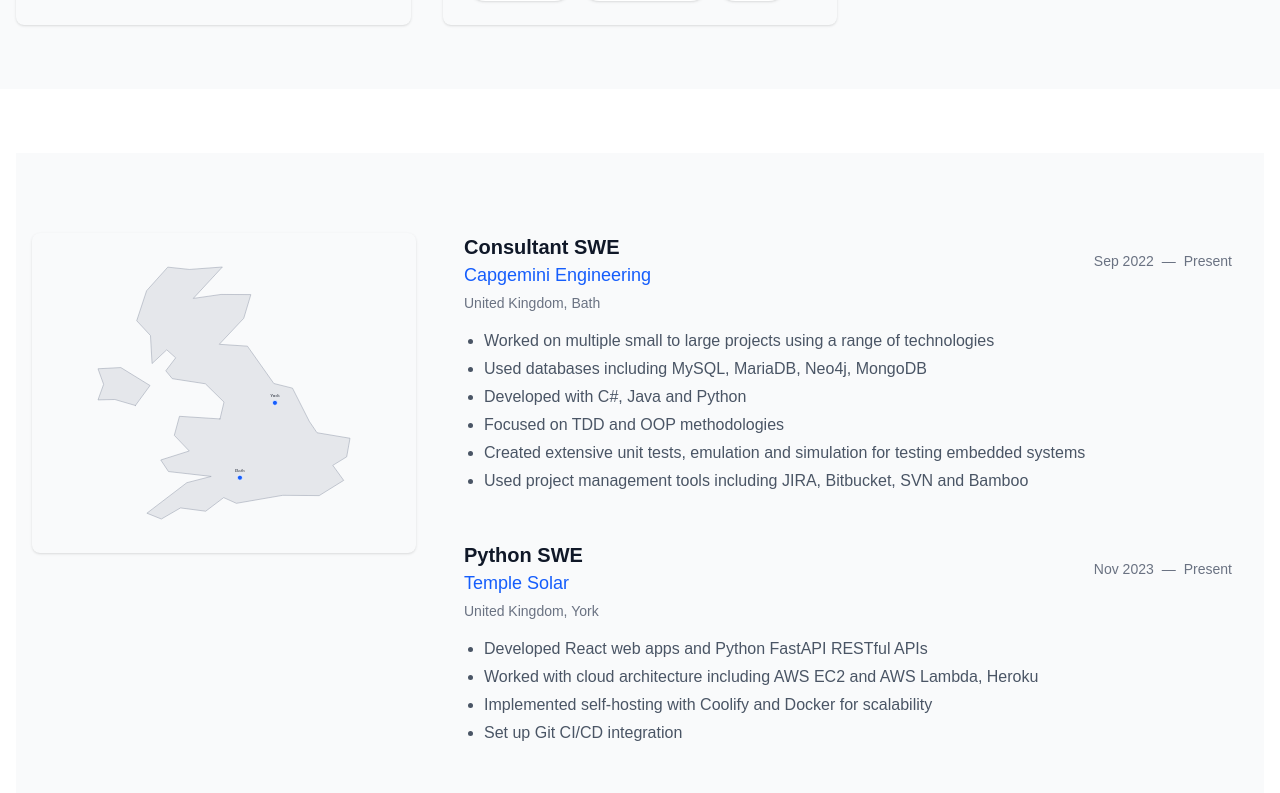
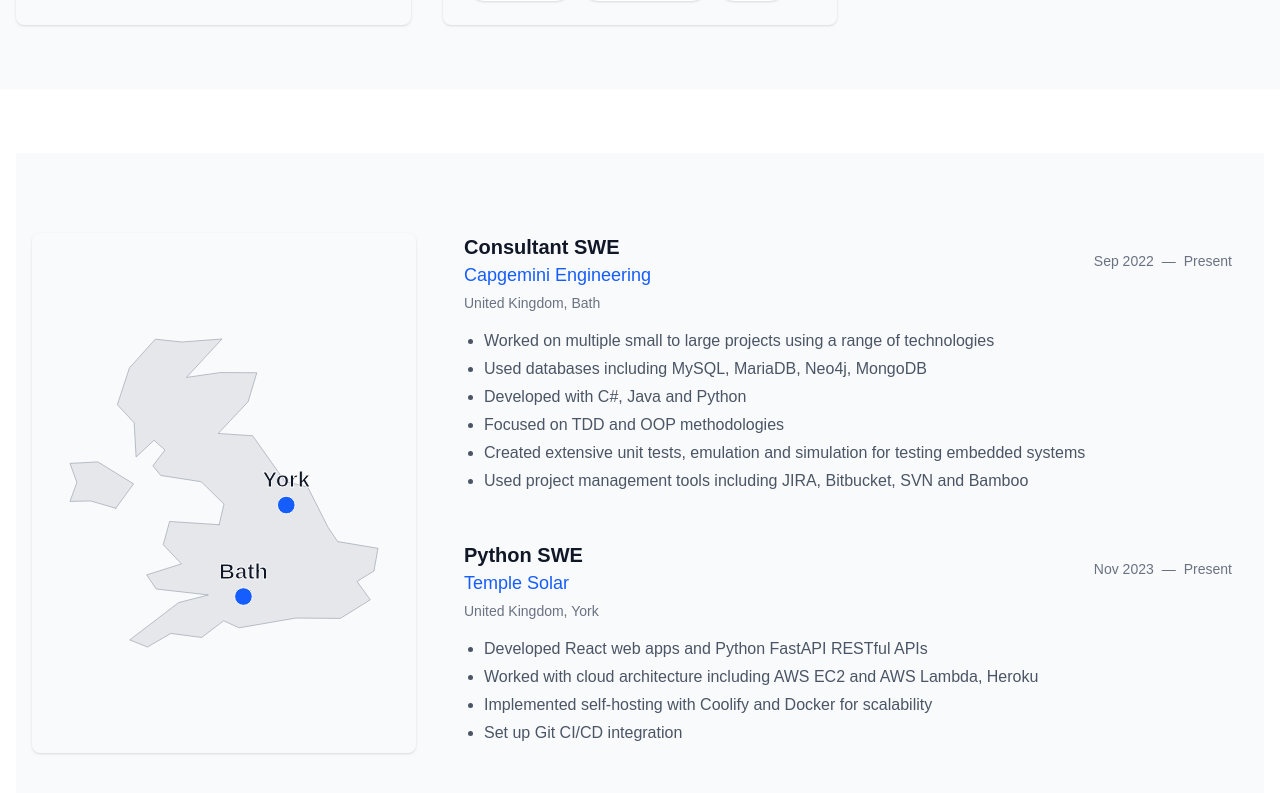
Before and after one commit to alistairgrenyer/portfolio-front, a Next.js app: page / in a window 1280 px wide. Shown: the part 3889-4682 px from the top of the page. Built offline with nearby package versions, Linux system fonts and the light colour scheme.

Commit message:
nicely scaled map

```diff
--- a/src/components/maps/LocationMap.tsx
+++ b/src/components/maps/LocationMap.tsx
@@ -225,7 +225,7 @@
                 <circle
                   cx="0"
                   cy="0"
-                  r="12"
+                  r="30"
                   className="fill-transparent"
                 />
 
@@ -234,7 +234,7 @@
                   <circle
                     cx="0"
                     cy="0"
-                    r="14"
+                    r="30"
                     className="fill-blue-300 dark:fill-blue-700 opacity-50"
                   />
                 )}
@@ -244,7 +244,7 @@
                   <circle
                     cx="0"
                     cy="0"
-                    r="8"
+                    r="24"
                     className="animate-ping fill-blue-400 dark:fill-blue-600 opacity-75"
                   />
                 )}
@@ -253,22 +253,24 @@
                 <circle
                   cx="0"
                   cy="0"
-                  r="7"
+                  r="20"
                   className="fill-blue-600 stroke-white stroke-2"
                 />
 
                 {/* City name label */}
                 <text
                   x="0"
-                  y="-15"
+                  y="-40"
                   textAnchor="middle"
-                  className="text-xs fill-gray-900 dark:fill-white font-semibold"
+                  fontSize="50"
+                  fontWeight="bold"
+                  className="fill-gray-900 dark:fill-white"
                   style={{ pointerEvents: 'none' }}
                 >
                   <tspan
                     dy="0"
                     x="0"
-                    className="stroke-white dark:stroke-gray-900 stroke-[0.5px] paint-order-stroke"
+                    className="stroke-white dark:stroke-gray-900 stroke-[2px] paint-order-stroke"
                   >
                     {cityName.charAt(0).toUpperCase() + cityName.slice(1)}
                   </tspan>
--- a/src/components/sections/ExperienceSection.tsx
+++ b/src/components/sections/ExperienceSection.tsx
@@ -88,7 +88,7 @@
             {/* Left panel: Map with pins */}
             <div className="lg:col-span-1">
               {/* <h3 className="text-xl font-semibold mb-4">My UK Work Locations</h3> */}
-              <div className="bg-gray-50 dark:bg-gray-900 rounded-lg p-4 shadow-sm h-64 md:h-80">
+              <div className="bg-gray-50 dark:bg-gray-900 rounded-lg p-4 shadow-sm h-64 md:h-130">
                 <LocationMap
                   locations={experienceLocations}
                   onPinClick={handlePinClick}
```
